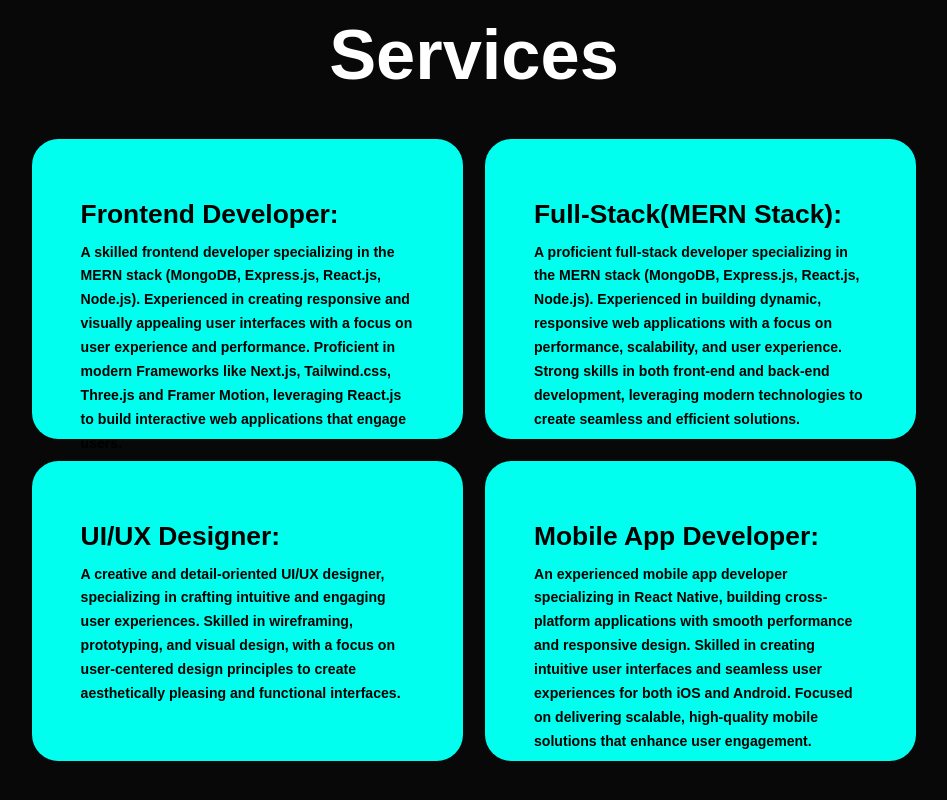
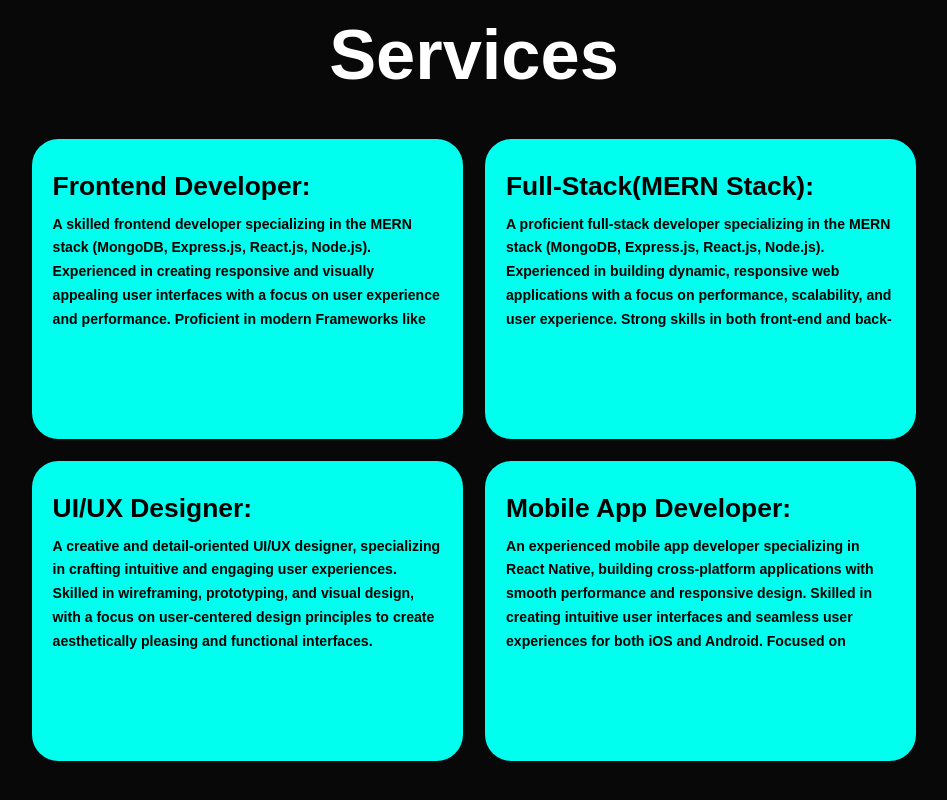
Before and after one commit to DevOps003-fullstack/PORTOFOLIO, a plain HTML site: page index.html in a window 1280 px wide. Shown: the part 2940-3740 px from the top of the page, without its empty margins (166-1113 px from the left). Drawn offline with nearby package versions, Linux system fonts and the light colour scheme.

Commit message:
Update styles.css

```diff
--- a/styles.css
+++ b/styles.css
@@ -390,6 +390,10 @@ span{
     justify-content: left;
     align-items: baseline;
     padding: 5rem 5rem;
+    overflow: auto; /* Allow scrolling if content overflows */
+    min-height: 100px; /* Adjust the minimum height as needed */
+    padding: 16px; /* Adjust padding as needed */
+    box-sizing: border-box;
   }
 
   .service-info h4 {
```
